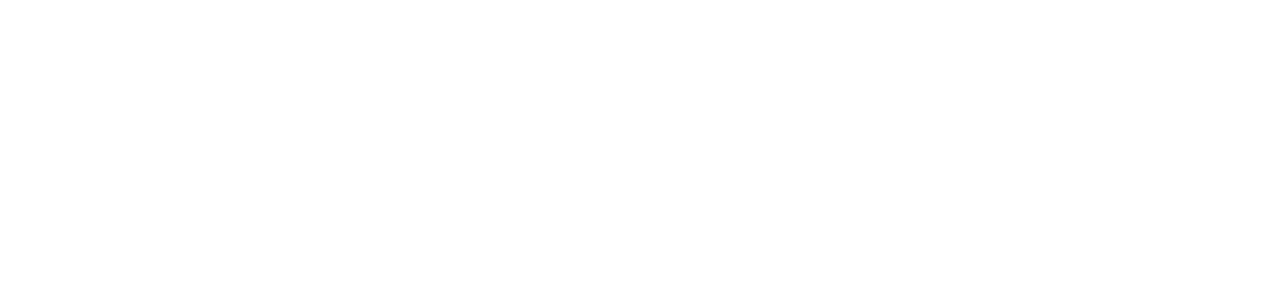
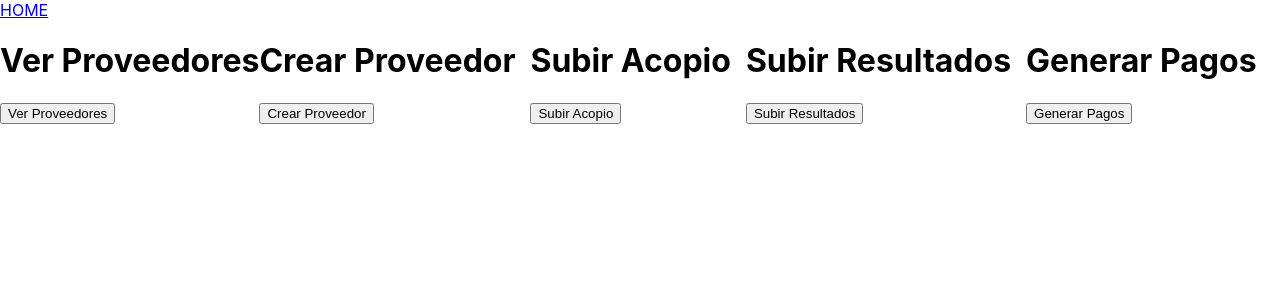
Before and after one commit to cristowo/Tingeso_Evaluacion_2, a React (Create React App) app in the folder Frontend/tingeso2/: page / in a window 1280 px wide. Shown: the top 300 px of the page. Built offline with nearby package versions, Linux system fonts and the light colour scheme.

Commit message:
avance frontend
falta poco

```diff
--- a/Frontend/tingeso2/src/App.js
+++ b/Frontend/tingeso2/src/App.js
@@ -1,17 +1,23 @@
 import React from 'react';
-import { BrowserRouter, Route} from 'react-router-dom';
+import { BrowserRouter, Route, Switch} from 'react-router-dom';
+import Navbar from './components/NavbarComponent';
 import MostrarProveedoresComponent from './components/MostrarProveedoresComponent';
 import CrearProveedorComponent from './components/CrearProveedorComponent';
 import MostrarPagosComponent from './components/MostrarPagosComponent';
+import HomeComponent from './components/HomeComponent';
 
 function App() {
 
   return (
     <div>
+      <Navbar />
       <BrowserRouter>
-          <Route path="/proveedores" component={MostrarProveedoresComponent} />
+          <Switch>
           <Route path="/proveedores/register" component={CrearProveedorComponent} />
-          <Route path="/pagos/:codigo" component={MostrarPagosComponent} />
+            <Route path="/proveedores" component={MostrarProveedoresComponent} />
+            <Route path="/pagos/:codigo" component={MostrarPagosComponent} />
+            <Route path="/" component={HomeComponent} />
+          </Switch>
       </BrowserRouter>
     </div>
   );
--- /dev/null
+++ b/Frontend/tingeso2/src/components/HomeComponent.jsx
@@ -0,0 +1,35 @@
+import React, { Component } from 'react';
+
+export default class HomeComponent extends Component {
+
+    redireccionar(direccion){
+        window.location.href = direccion;
+    }
+
+    render() {
+        return (
+            <div style={{ display: 'flex'}}>
+            <div style={{ marginRight: '15apx' }}>
+                <h1>Ver Proveedores</h1>
+                <button onClick={ () => this.redireccionar('/proveedores')}>Ver Proveedores</button>
+            </div>
+            <div style={{ marginRight: '15px' }}>
+                <h1>Crear Proveedor</h1>
+                <button onClick={ () => this.redireccionar('/proveedores/register')}>Crear Proveedor</button>
+            </div>
+            <div style={{ marginRight: '15px' }}>
+                <h1>Subir Acopio</h1>
+                <button onClick={ () => this.redireccionar('/acopio')}>Subir Acopio</button>
+            </div>
+            <div style={{ marginRight: '15px' }}>
+                <h1>Subir Resultados</h1>
+                <button onClick={ () => this.redireccionar('/resultados')}>Subir Resultados</button>
+            </div>
+            <div style={{ marginRight: '15px' }}>
+                <h1>Generar Pagos</h1>
+                <button onClick={ () => this.redireccionar('/pagos')}>Generar Pagos</button>
+            </div>
+            </div>
+        );
+    }
+}
--- a/Frontend/tingeso2/src/components/MostrarProveedoresComponent.jsx
+++ b/Frontend/tingeso2/src/components/MostrarProveedoresComponent.jsx
@@ -7,6 +7,10 @@
     this.state = {
       proveedores: [],
     };
+  }
+
+  viewPago(codigo){
+    window.location.href = '/pagos/' + codigo;
   }
 
   componentDidMount() {
@@ -32,7 +36,8 @@
                         <th>Nombre</th>
                         <th>Codigo</th>
                         <th>Categoria</th>
-                        <th>Retencion?</th>
+                        <th>Retencion</th>
+                        <th>Pagos</th>
                     </tr>
                 </thead>
                 <tbody>{
@@ -44,6 +49,7 @@
                                 <td>{proveedor.codigo}</td>
                                 <td>{proveedor.categoria}</td>
                                 <td>{proveedor.retencion}</td>
+                                <td><button onClick={ () => this.viewPago(proveedor.codigo)}>ver</button> </td>
                             </tr>
                         )
                     }
--- /dev/null
+++ b/Frontend/tingeso2/src/components/NavbarComponent.jsx
@@ -0,0 +1,10 @@
+import React from 'react';
+
+
+const Navbar = () => {
+  return (
+    <a href="/">HOME</a>
+  );
+};
+
+export default Navbar;
```
